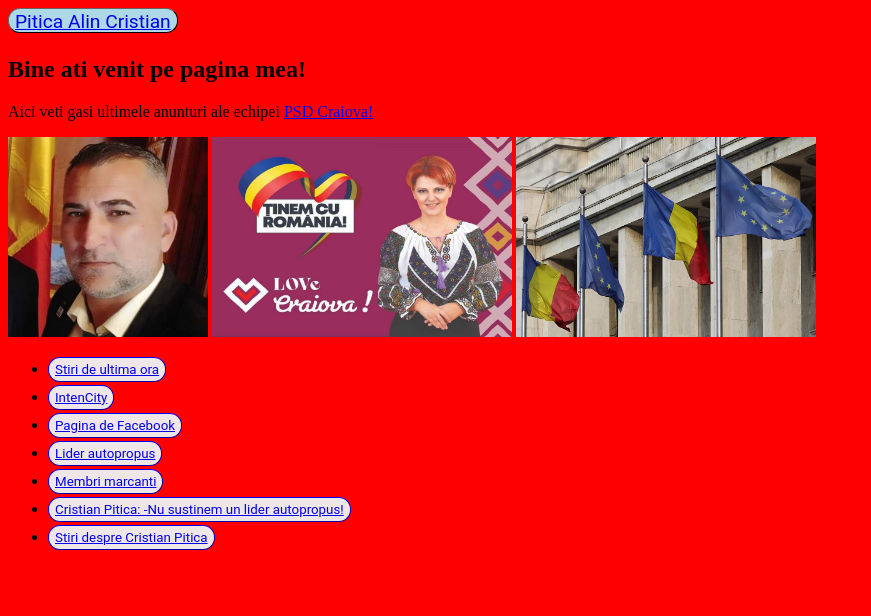
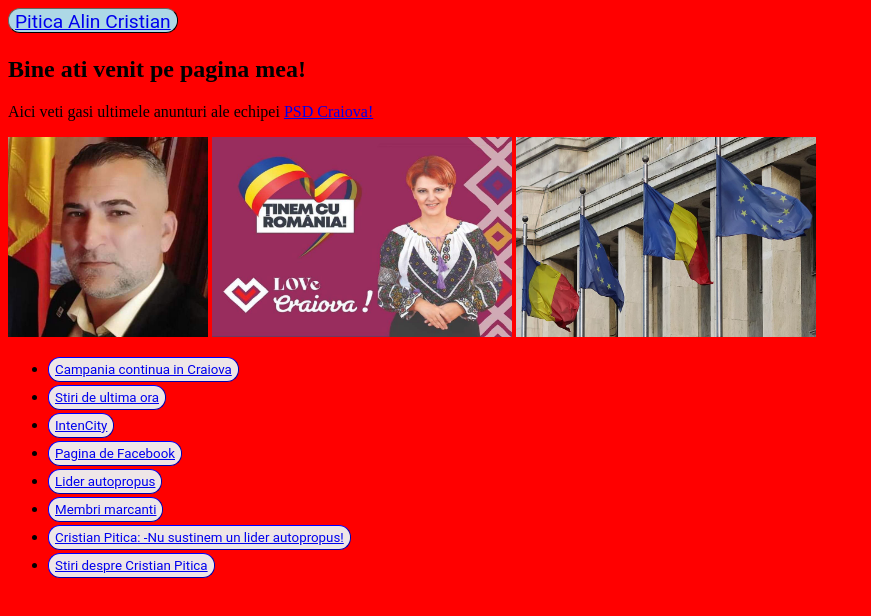
Before and after one commit to IosifDanielMandoiu/ProPatria, a plain HTML site: page index.html in a window 1280 px wide. Shown: the whole page, without its empty margins (0-871 px from the left). Drawn offline with Linux system fonts and the light colour scheme.

Commit message:
index.html

```diff
--- a/index.html
+++ b/index.html
@@ -29,7 +29,7 @@
      }
 
      </style>
-</head>
+
 
 <body>
 <body bgcolor="RED">
@@ -44,8 +44,8 @@
 <img src="1200x675_cmsv2_3d3d795e-602c-58f5-ad06-d520f54682b2-3555036.jpg" width="300" height="200">
 
 
-
 <ul>
+<li><button><a href="https://www.facebook.com/reel/425181780287358" target=""_blank> Campania continua in Craiova</a></button></li>
 <li><button><a href="https://www.gds.ro/ultima-ora/" target="_blank"> Stiri de ultima ora</a></button></li>
 <li><button><a href="https://www.craiovaintencity.ro/en/" target="_blank"> IntenCity<a/></button></li>
 <li><button><a href="https://www.facebook.com/groups/6412110908907153" target="_blank">Pagina de Facebook</a></button></li>
```
